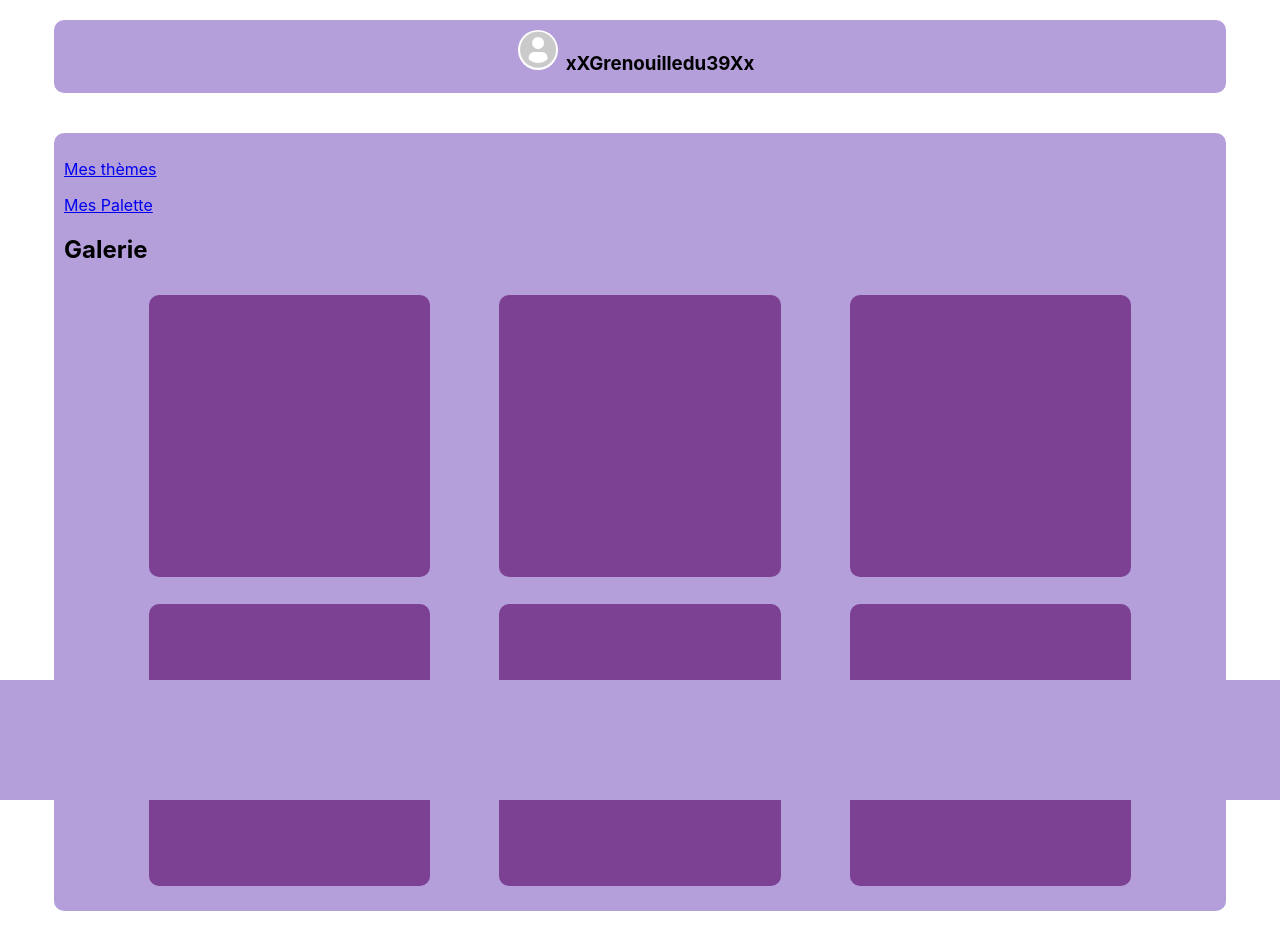
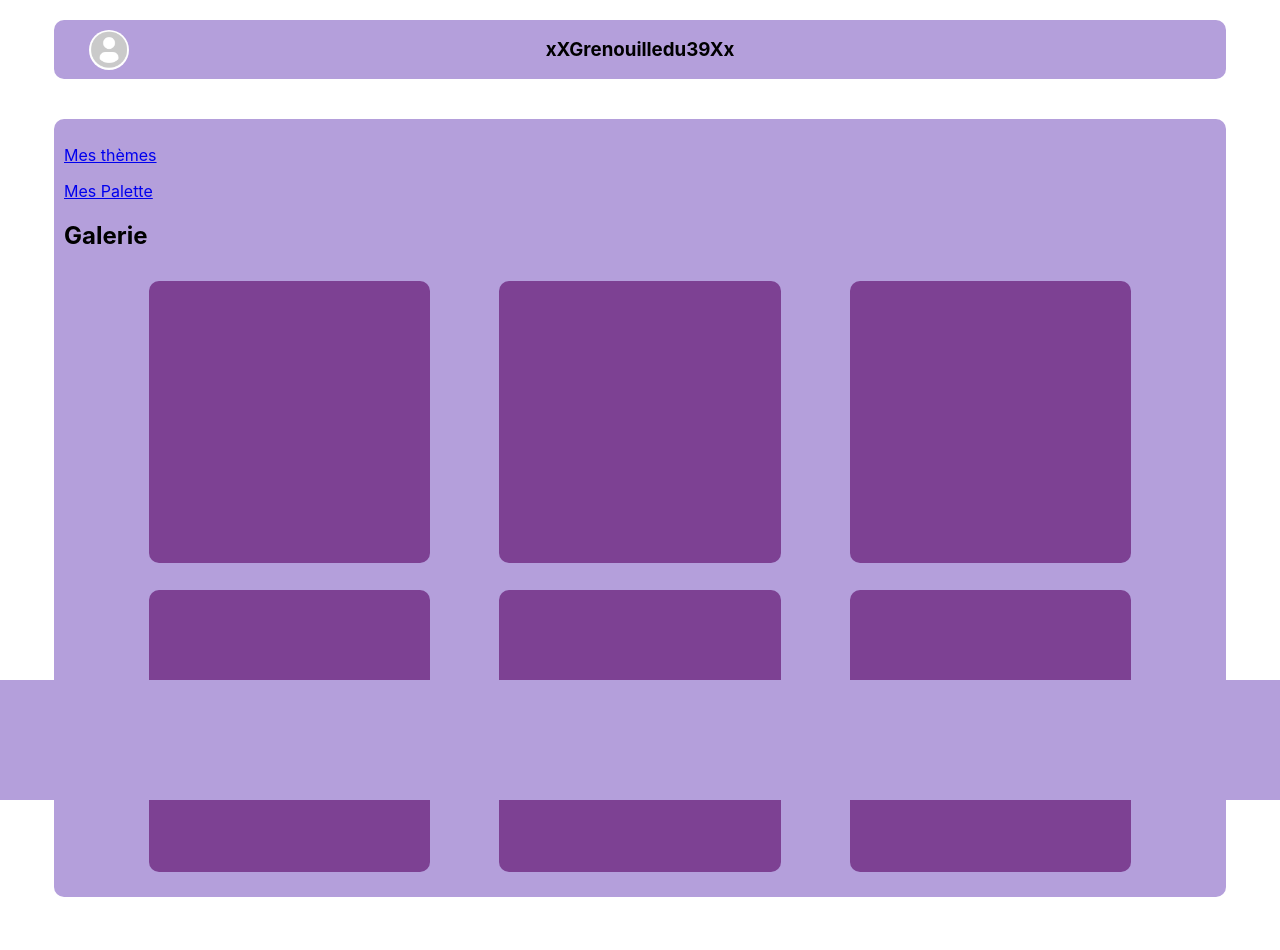
Before and after one commit to hafsa-dmnt/Projet-L3-application-graphisme, a React (Create React App) app in the folder app/: page /profil in a window 1280 px wide. Shown: the top 950 px of the page. Built offline with nearby package versions, Linux system fonts and the light colour scheme; some icons are missing.

Commit message:
Update profil.css

```diff
--- a/app/src/CSS/profil.css
+++ b/app/src/CSS/profil.css
@@ -47,6 +47,7 @@
 .profil{
     display: inline-block;
     text-align: center;
+    margin-bottom: 130px;
 }
 
 .profilHead {
@@ -67,6 +68,10 @@
     width: 40px;
     height: 40px;
     left: 3%;
+    display: inline-block;
+    position: absolute;
+    background-color: inherit;
+    border: none;
 }
 
 .profilHead h3 {
```
